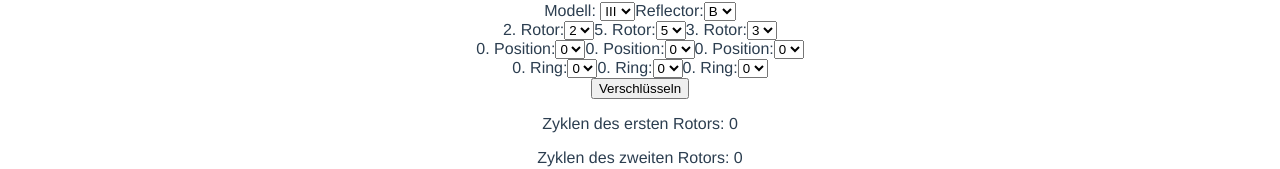
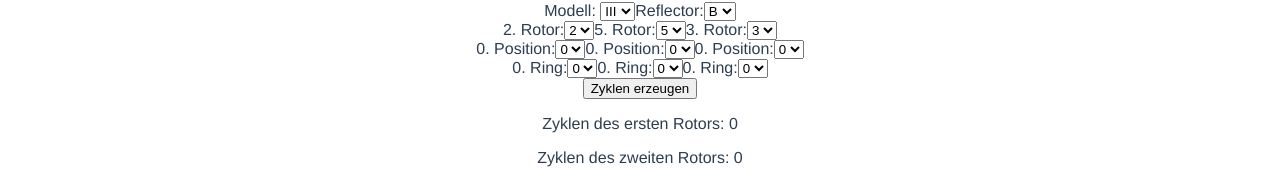
Before and after one commit to Bibble-code/EnigmaSite, a Vue app: page /cyclometer in a window 1280 px wide. Shown: the part 152-321 px from the top of the page. Built offline with nearby package versions, Linux system fonts and the light colour scheme; no server answers.

Commit message:
cyclometer 1.01

```diff
--- a/src/views/CyclometerView.vue
+++ b/src/views/CyclometerView.vue
@@ -150,7 +150,7 @@
 
 
             <div class="submit">
-                <button>Verschlüsseln</button>
+                <button>Zyklen erzeugen</button>
             </div>
         </form>
         <div>
```
